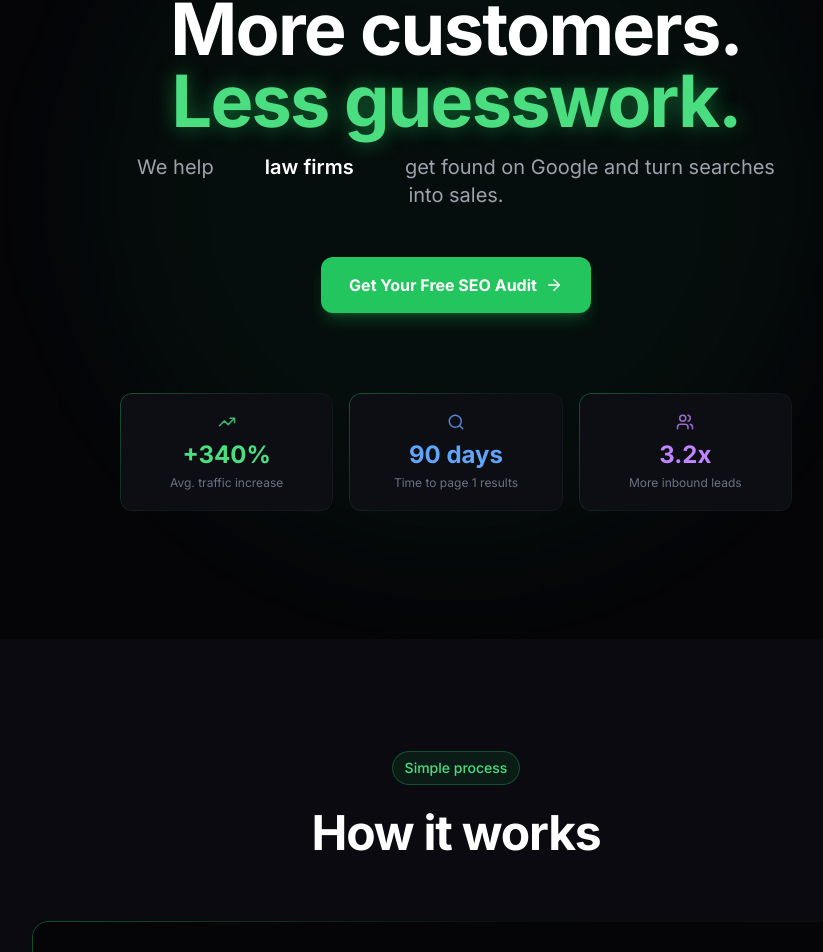
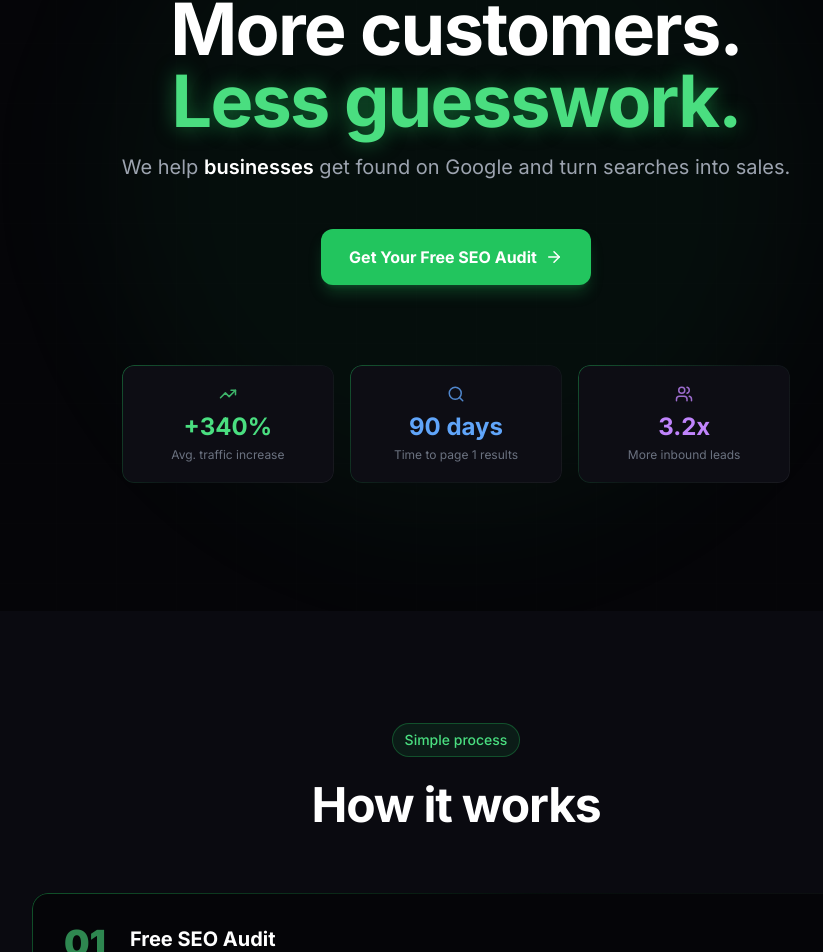
Before and after one commit to EREGMaxx/evergreenseo-agency, a Next.js app: page /start in a window 1280 px wide. Shown: the part 257-1209 px from the top of the page, without its empty margins (184-1007 px from the left). Built offline with nearby package versions, Linux system fonts and the light colour scheme.

Commit message:
fix: brighten step numbers, static businesses copy, response time trust signal, remove direct line

```diff
--- a/app/start/page.tsx
+++ b/app/start/page.tsx
@@ -1,24 +1,13 @@
 "use client";
 
-import { useState, useEffect } from "react";
-import { motion, AnimatePresence } from "framer-motion";
+import { useState } from "react";
+import { motion } from "framer-motion";
 import { ArrowRight, TrendingUp, Search, Users, CheckCircle, AlertCircle, Star, MapPin, Phone } from "lucide-react";
 import { useRouter } from "next/navigation";
 
 // ─── Data ────────────────────────────────────────────────────────────────────
 
-const industries = [
-  "local businesses",
-  "restaurants",
-  "law firms",
-  "dental practices",
-  "real estate agents",
-  "med spas",
-  "gyms & studios",
-  "retail stores",
-  "auto shops",
-  "chiropractors",
-];
+
 
 const stats = [
   { icon: TrendingUp, label: "Avg. traffic increase", value: "+340%", color: "text-green-400", glow: "shadow-green-500/20" },
@@ -40,7 +29,7 @@ const steps = [
   {
     num: "03",
     title: "Rank & Get Found",
-    desc: "We execute. Most clients see meaningful movement within 90 days. You get monthly reporting and a direct line to us — no account manager runaround.",
+    desc: "We execute. Most clients see meaningful movement within 90 days. You get monthly reporting and transparent updates every step of the way.",
   },
 ];
 
@@ -154,12 +143,6 @@ function AuditForm() {
 // ─── Page ─────────────────────────────────────────────────────────────────────
 
 export default function StartPage() {
-  const [industryIndex, setIndustryIndex] = useState(0);
-
-  useEffect(() => {
-    const t = setInterval(() => setIndustryIndex((p) => (p + 1) % industries.length), 2200);
-    return () => clearInterval(t);
-  }, []);
 
   return (
     <div className="min-h-screen bg-[#050508] text-white">
@@ -221,26 +204,9 @@ export default function StartPage() {
             initial={{ opacity: 0, y: 16 }}
             animate={{ opacity: 1, y: 0 }}
             transition={{ duration: 0.6, delay: 0.2 }}
-            className="text-lg sm:text-xl text-[#9ca3af] max-w-2xl mx-auto mb-12 leading-relaxed min-h-[3rem] flex items-center justify-center"
+            className="text-lg sm:text-xl text-[#9ca3af] max-w-2xl mx-auto mb-12 leading-relaxed"
           >
-            <span>
-              We help{" "}
-              <span className="inline-block relative" style={{ minWidth: "180px" }}>
-                <AnimatePresence mode="wait">
-                  <motion.span
-                    key={industryIndex}
-                    initial={{ opacity: 0, y: 8 }}
-                    animate={{ opacity: 1, y: 0 }}
-                    exit={{ opacity: 0, y: -8 }}
-                    transition={{ duration: 0.3, ease: "easeInOut" }}
-                    className="text-white font-semibold inline-block"
-                  >
-                    {industries[industryIndex]}
-                  </motion.span>
-                </AnimatePresence>
-              </span>{" "}
-              get found on Google and turn searches into sales.
-            </span>
+            We help <span className="text-white font-semibold">businesses</span> get found on Google and turn searches into sales.
           </motion.div>
 
           {/* CTA */}
@@ -312,7 +278,7 @@ export default function StartPage() {
                 transition={{ duration: 0.5, delay: i * 0.1 }}
                 className="gradient-border bg-[#050508] rounded-2xl p-6 sm:p-8 flex gap-6 items-start"
               >
-                <div className="text-4xl font-black text-green-500/20 leading-none shrink-0 select-none">{step.num}</div>
+                <div className="text-4xl font-black text-green-400/60 leading-none shrink-0 select-none">{step.num}</div>
                 <div>
                   <h3 className="text-xl font-bold text-white mb-2">{step.title}</h3>
                   <p className="text-[#9ca3af] leading-relaxed">{step.desc}</p>
@@ -379,7 +345,7 @@ export default function StartPage() {
             {[
               { icon: CheckCircle, text: "No long-term contracts" },
               { icon: MapPin, text: "Local market expertise" },
-              { icon: Phone, text: "Direct line — no account manager" },
+              { icon: Phone, text: "Response guaranteed within 1-2 hours" },
             ].map(({ icon: Icon, text }) => (
               <div key={text} className="flex items-center gap-2">
                 <Icon size={14} className="text-green-400" />
```
